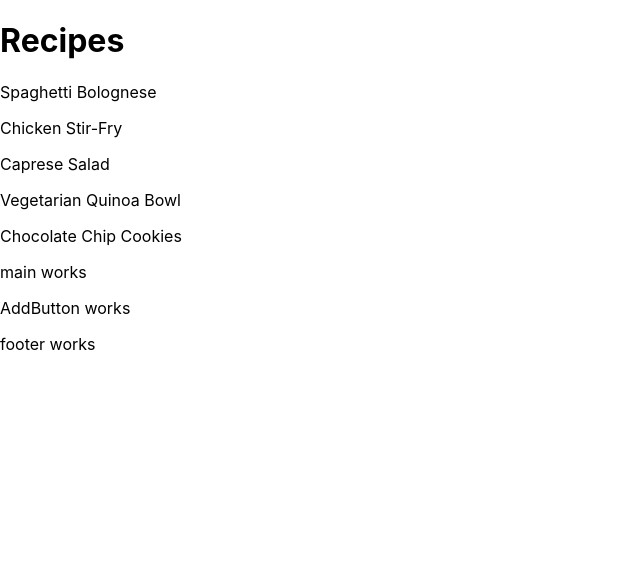
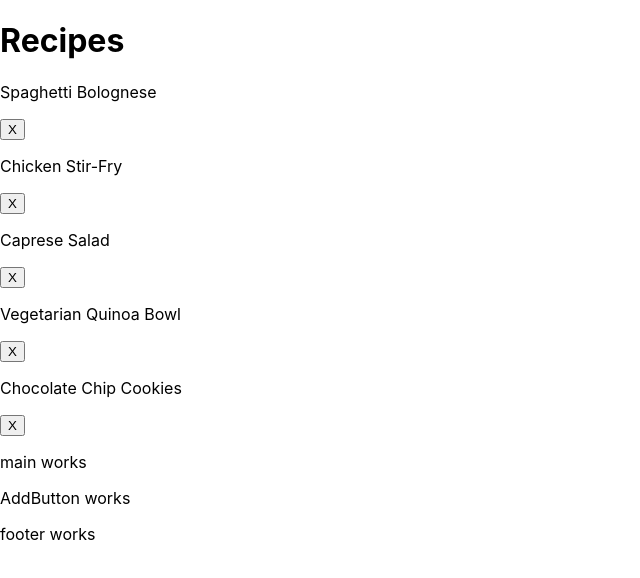
Before and after one commit to SchoolOfCode/bc15-w10-d5-hackathon-react-week-10-t29, a React (Create React App) app in the folder recipe/: page / in a window 1280 px wide. Shown: the top 578 px of the page, without its empty margins (0-640 px from the left). Built offline with nearby package versions, Linux system fonts and the light colour scheme.

Commit message:
delete recipe function working

```diff
--- a/recipe/src/App.js
+++ b/recipe/src/App.js
@@ -12,11 +12,22 @@ import defaultRecipes from "./recipes.json";
 function App() {
   //sets an initial state and an ability to change the state
   const [recipelist, setRecipelist] = useState(defaultRecipes);
-  console.log(recipelist);
+  //console.log(recipelist);
+
+  function deleteRecipe(idToDelete){
+    console.log(idToDelete)
+    const updatedRecipes = recipelist.filter((recipelist) =>
+      recipelist.id !== idToDelete
+
+    );
+    console.log(updatedRecipes);
+    setRecipelist(updatedRecipes)
+  }
+
   return (
     <>
       <Header />
-      <MenuBar recipelist={recipelist} />
+      <MenuBar recipelist={recipelist} deleteRecipe={deleteRecipe} />
       <Main />
       <AddButton />
       <Footer />
--- a/recipe/src/MenuBar.js
+++ b/recipe/src/MenuBar.js
@@ -5,12 +5,14 @@
 
 import RecipeName from "./RecipeName.js";
 
-export default function MenuBar({ recipelist }) {
+export default function MenuBar({ recipelist, deleteRecipe }) {
   return (
     <section>
       {/* <p>menu bar works</p> */}
       {recipelist.map((recipelist) => (
-        <RecipeName key={recipelist.id} recipelist={recipelist} />
+        <RecipeName key={recipelist.id} recipelist={recipelist}
+          deleteRecipe={deleteRecipe}
+        />
       ))}
     </section>
   );
--- a/recipe/src/RecipeName.js
+++ b/recipe/src/RecipeName.js
@@ -1,7 +1,14 @@
-export default function RecipeName({ recipelist }) {
+export default function RecipeName({ recipelist, deleteRecipe }) {
+
+//  function handleDelete(e) {
+//   e.preventDefault()
+//  }
+
   return (
-    <>
+    <div className="individualRecipe">
       <p>{recipelist.name}</p>
-    </>
+      <button onClick={() => deleteRecipe(recipelist.id)}>X</button>
+
+    </div>
   );
 }
```
